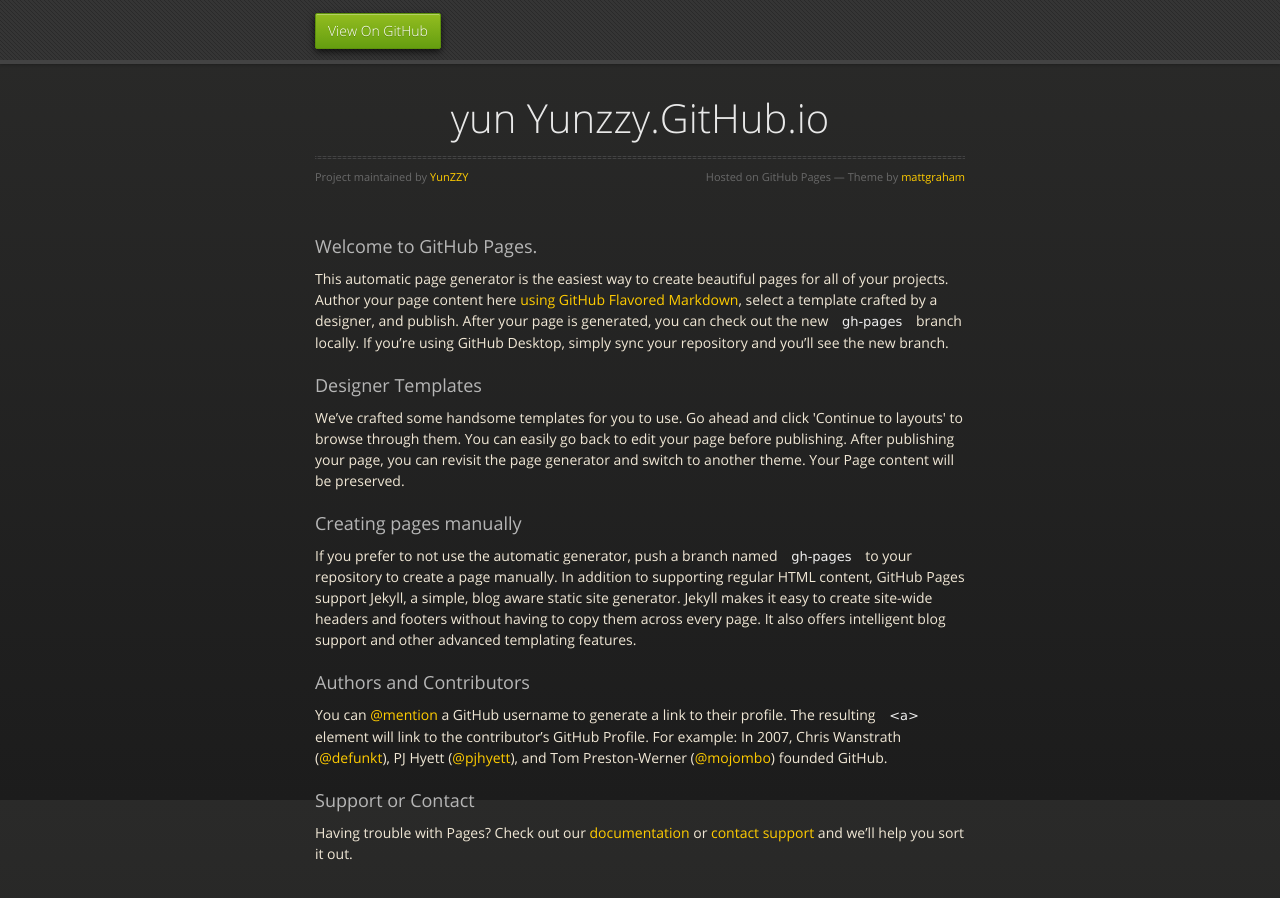
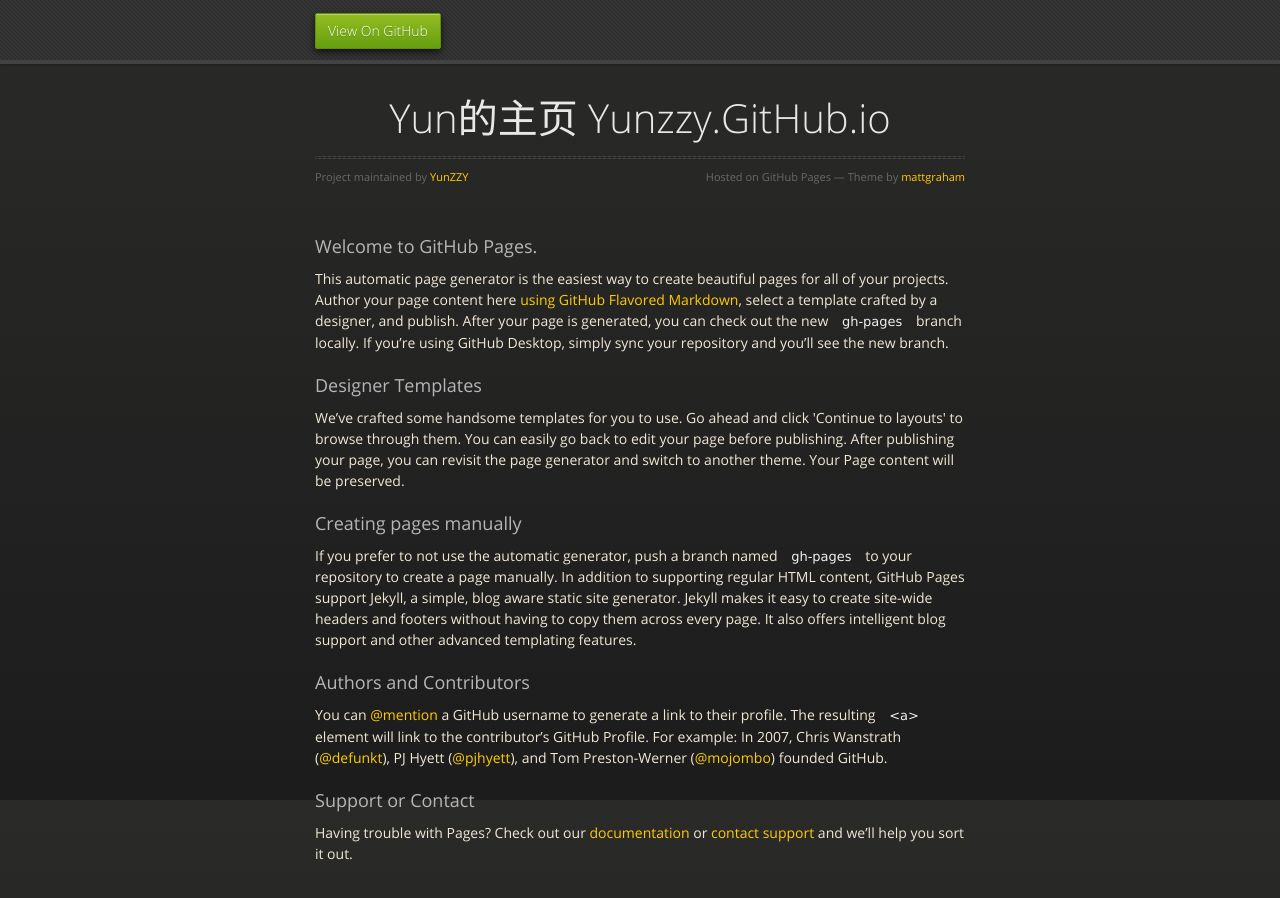
Before and after one commit to YunZZY/YunZZY.github.io, a plain HTML site: page index.html in a window 1280 px wide. Drawn offline with nearby package versions, Linux system fonts and the light colour scheme.

Commit message:
Update index.html

```diff
--- a/index.html
+++ b/index.html
@@ -28,7 +28,7 @@
 
       <section>
         <div id="title">
-          <h1>yun Yunzzy.GitHub.io</h1>
+          <h1>Yun的主页 Yunzzy.GitHub.io</h1>
           <p></p>
           <hr>
           <span class="credits left">Project maintained by <a href="https://github.com/YunZZY">YunZZY</a></span>
```
